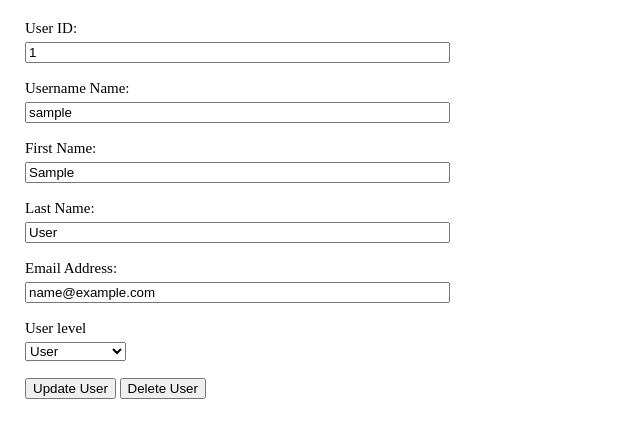
After one commit to hassheeps/OnlineAgent, a PHP site: page /edituser.php?user_id=1 in a window 1280 px wide. The commit adds this page. Shown: the top 438 px of the page, without its empty margins (0-640 px from the left). Run offline with PHP 8.4, Linux system fonts and the light colour scheme; tables that the repository leaves empty or names only in its code hold one stand-in row (values such as "Sample post").

Commit message:
Completed login and administrator permissions

```diff
--- a/admin.php
+++ b/admin.php
@@ -45,7 +45,8 @@ $statement->execute();
         <?php endif ?>
     </div>
     <div class = "nav">
-        <a href="./index.php">Home</a>
+        <a href="./index.php">Home</a>&nbsp;&nbsp;|&nbsp;&nbsp;
+        <a href="./user_registration.php">Create New User</a>
     </div>
     <br>
     <div class = "table">
--- /dev/null
+++ b/edituser.php
@@ -0,0 +1,130 @@
+<?php
+
+/******************
+
+	Name: Brianne Coleman
+	Date: March 30, 2023
+	Description: Final Project - Edit User Page (Admin)
+
+*******************/
+
+require('connect.php');
+
+session_start();
+
+if(isset($_GET['user_id']) && filter_performer_id())
+{
+    $user_id = $_GET['user_id'];
+}
+else
+{
+    header('Location: ./index.php');
+    exit;
+}
+
+if(isset($_POST['delete']))
+{
+    $query = "DELETE FROM Users WHERE user_id = $user_id";
+
+    $statement = $db->prepare($query);
+    $statement->execute();
+
+    header('Location: ./admin.php');
+    exit;
+}
+else
+{
+    // Assumes that if "delete" was not selected, the "post" button was.  Checks and sanitizes all posted inputs.
+
+    if($_POST && isset($_POST['user_id']) && isset($_POST['username']) && isset($_POST['first_name']) && isset($_POST['last_name']) && isset($_POST['email']) && isset($_POST['user_level_id']))
+    {
+        $user_id = filter_input(INPUT_POST, 'user_id', FILTER_SANITIZE_FULL_SPECIAL_CHARS);
+        $username = filter_input(INPUT_POST, 'username', FILTER_SANITIZE_FULL_SPECIAL_CHARS);
+        $first_name = filter_input(INPUT_POST, 'first_name', FILTER_SANITIZE_FULL_SPECIAL_CHARS);
+        $last_name = filter_input(INPUT_POST, 'last_name', FILTER_SANITIZE_FULL_SPECIAL_CHARS);
+        $email = filter_input(INPUT_POST, 'email', FILTER_SANITIZE_FULL_SPECIAL_CHARS);
+        $user_level_id = filter_input(INPUT_POST, 'user_level_id', FILTER_VALIDATE_INT);
+
+        // Verifies that none of the required post inputs were empty
+
+        if(strlen($user_id) > 0 && strlen($username) > 0 && strlen($first_name) > 0 && strlen($last_name) > 0)
+        {
+            $query = "UPDATE users SET user_id = :user_id, username = :username, first_name = :first_name, last_name = :last_name, email = :email, user_level_id = :user_level_id WHERE user_id = :user_id";
+
+            // Binds post values to database rows
+
+            $statement= $db->prepare($query);
+            $statement->bindValue(':user_id', $user_id);
+            $statement->bindValue(':username', $username);
+            $statement->bindValue(':first_name', $first_name);
+            $statement->bindValue(':last_name', $last_name);
+            $statement->bindValue(':email', $email);
+            $statement->bindValue(':user_level_id', $user_level_id);
+            $statement->execute();
+
+            header('Location: ./admin.php');
+            exit;
+        }
+        else
+        {
+            $error_flag = true;
+        }
+    }
+    else
+    {
+        // If there was no post action, no changes have been made to the blog post yet.  Display the post as is.
+
+		$query = "SELECT * FROM Users WHERE user_id = $user_id";
+
+		$statement = $db->prepare($query);
+		$statement-> execute();
+
+		$user = $statement->fetch();
+    }
+}
+
+function filter_performer_id()
+{
+    return filter_input(INPUT_GET, 'user_id', FILTER_VALIDATE_INT);
+}
+
+?>
+
+<!DOCTYPE html>
+<html lang="en">
+<head>
+    <meta charset="UTF-8">
+    <meta http-equiv="X-UA-Compatible" content="IE=edge">
+    <meta name="viewport" content="width=device-width, initial-scale=1.0">
+    <link rel="stylesheet" href="main.css">
+    <script type="text/javascript" src="script.js"></script>
+    <title>Edit User</title>
+</head>
+<body>
+	<form method="post">
+		<label for="user_id">User ID:</label>
+	    <input id="user_id" name="user_id" size="50" value="<?= $user['user_id'] ?>">
+	    <br><br>
+		<label for="username">Username Name:</label>
+	    <input id="username" name="username" size="50" value="<?= $user['username'] ?>">
+	    <br><br>
+	    <label for="first_name">First Name:</label>
+	    <input id="first_name" name="first_name" size="50" value="<?= $user['first_name'] ?>">
+	    <br><br>
+	    <label for="last_name">Last Name:</label>
+	    <input id="last_name" name="last_name" size="50" value="<?= $user['last_name'] ?>">
+	    <br><br>
+	    <label for="email">Email Address:</label>
+	    <input id="email" name="email" size="50" value="<?= $user['email'] ?>">
+	    <br><br>
+	    <label for="user_level_id">User level</label>
+	   	<select id="user_level_id" name="user_level_id">
+	   		<option value="1">User</option>
+	        <option value="2">Administrator</option>
+	    </select>
+	    <br><br>
+	    <input type="submit" name="update" id="update" value="Update User" onclick="return confirmUpdate()">
+	    <input type="submit" name="delete" id="delete" value="Delete User" onclick="return confirmDelete()">
+    </form>
+</body>
+</html>
--- a/main.css
+++ b/main.css
@@ -20,11 +20,6 @@ ul {
 
 ul li{
 	padding-top: 10px;
-}
-
-.nav{
-
-
 }
 
 .contact{
--- a/script.js
+++ b/script.js
@@ -33,9 +33,9 @@ function confirmUpdate()
 		}
 }
 
-function add_records(records)
+function confirmLogOut()
 {
-
+	return confirm("Log out?");
 }
 
 function hideErrors()
```
Also changed, not shown: index.php (+7 -2 lines), login.php (+19 -4 lines), user_registration.php (+55 -14 lines).
